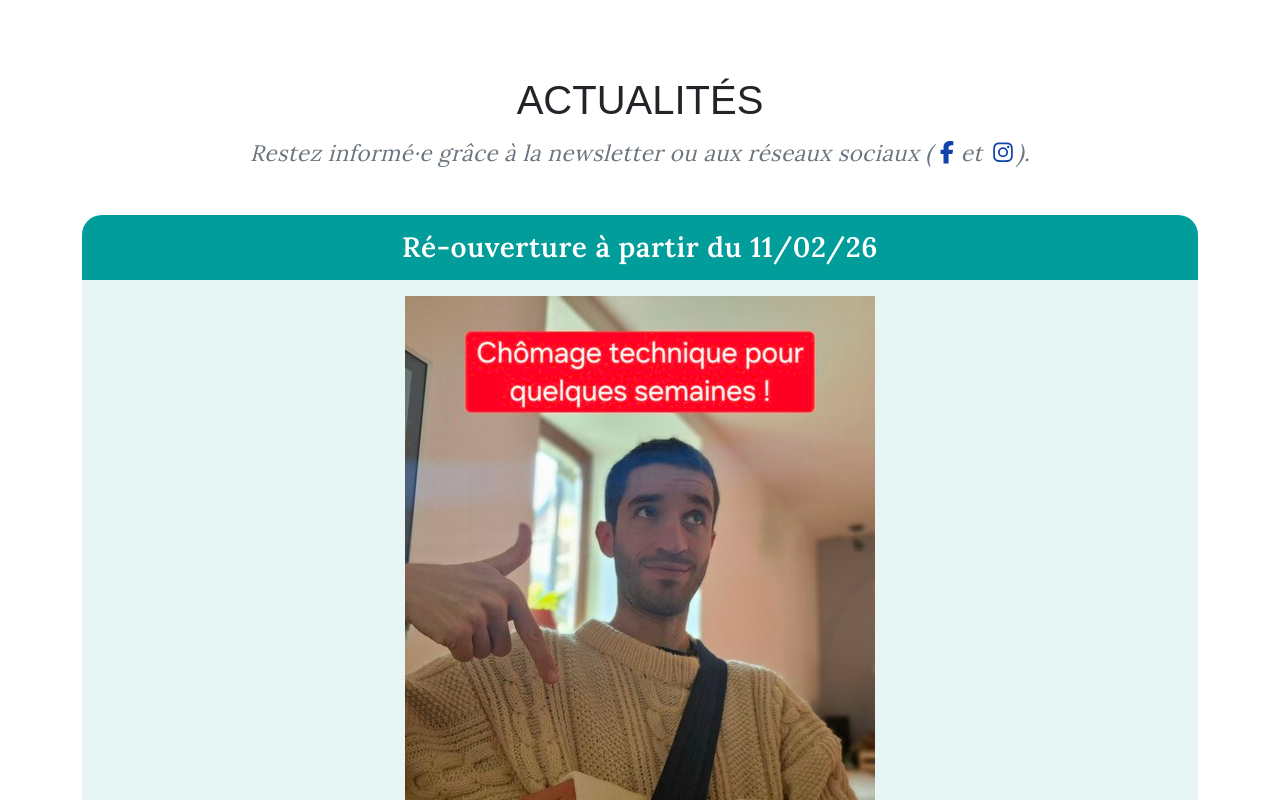
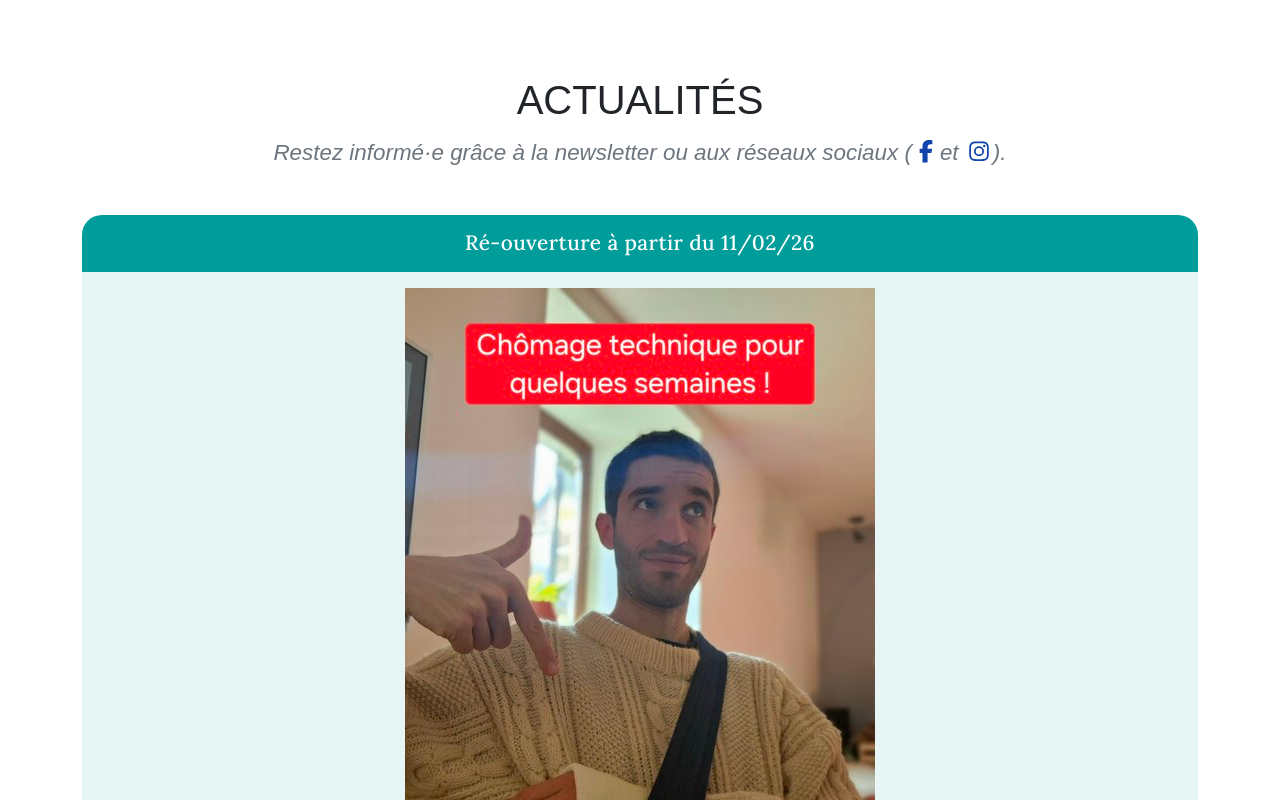
Before and after one commit to Arthurin/massagerecu-app, a Next.js app: page / in a window 1280 px wide. Shown: the part 1120-1920 px from the top of the page. Built offline with nearby package versions, Linux system fonts and the light colour scheme; a web font is replaced by a local one.

Commit message:
1.2.17 Correction sémantique des titres qui deviennent des h1 avec un p.section-subheading et correction de la taille des h3-h6 pour aller avec la nouvelle font lora (je n’ai pas encore de h5 ni de h6)

```diff
--- a/src/app/carte-cadeau/page.tsx
+++ b/src/app/carte-cadeau/page.tsx
@@ -10,10 +10,10 @@ export default function CarteCadeauPage() {
     <section id="premiere-section" className="page-section bg-light">
       <div className="container">
         <div className="text-center">
-          <h2 className="section-heading text-uppercase">Carte cadeau</h2>
-          <h3 className="section-subheading text-muted">
+          <h1 className="section-heading text-uppercase">Carte cadeau</h1>
+          <p className="section-subheading text-muted">
             Envie de faire plaisir ? Offrez du bien être !
-          </h3>
+          </p>
         </div>
         <div className="row justify-content-center">
           <p>
@@ -27,9 +27,9 @@ export default function CarteCadeauPage() {
         </div>
 
         <div className="text-center">
-          <h2 className="section-heading">
+          <h1 className="section-heading">
             Acheter en toute simplicité chez Massage Reçu
-          </h2>
+          </h1>
         </div>
 
         <div className="row justify-content-center liste_funky">
--- a/src/app/conditions-generales-de-vente/page.tsx
+++ b/src/app/conditions-generales-de-vente/page.tsx
@@ -10,9 +10,9 @@ export default function CGV() {
     <section id="premiere-section" className="page-section bg-light">
       <div className="container">
         <div className="text-center">
-          <h2 className="section-heading text-uppercase">
+          <h1 className="section-heading text-uppercase">
             Conditions générales de vente (CGV)
-          </h2>
+          </h1>
         </div>
         <div className="row justify-content-center">{Cgv()}</div>
       </div>
--- a/src/app/contact/page.tsx
+++ b/src/app/contact/page.tsx
@@ -16,12 +16,12 @@ export default function ContactPage() {
     <section id="premiere-section" className="page-section bg-light">
       <div className="container">
         <div className="text-center">
-          <h2 className="section-heading text-uppercase">Me contacter</h2>
-          <h3 className="section-subheading text-muted">
+          <h1 className="section-heading text-uppercase">Me contacter</h1>
+          <p className="section-subheading text-muted">
             Vous pouvez me contacter pour toute question ou pour prendre
             rendez-vous dans mon cabinet de massage bien-être situé à Brie, près
             de Janzé. Je réponds rapidement par email ou téléphone.
-          </h3>
+          </p>
         </div>
 
         <div className="row container-contact">
--- a/src/app/faq/page.tsx
+++ b/src/app/faq/page.tsx
@@ -9,10 +9,10 @@ export default function FAQPage() {
     <section id="premiere-section" className="page-section bg-light">
       <div className="container">
         <div className="text-center">
-          <h2 className="section-heading text-uppercase">FAQ</h2>
-          <h3 className="section-subheading text-muted">
+          <h1 className="section-heading text-uppercase">FAQ</h1>
+          <p className="section-subheading text-muted">
             Je répond à vos questions !
-          </h3>
+          </p>
         </div>
 
         <div className="row justify-content-center">
--- a/src/app/mentions-legales/page.tsx
+++ b/src/app/mentions-legales/page.tsx
@@ -10,9 +10,9 @@ export default function MentionsLegales() {
     <section id="premiere-section" className="page-section bg-light">
       <div className="container">
         <div className="text-center">
-          <h2 className="section-heading text-uppercase">
+          <h1 className="section-heading text-uppercase">
           Mentions légales et Conditions Générales d'Utilisation
-          </h2>
+          </h1>
         </div>
         <div className="row justify-content-center">{MentionsGenerees()}</div>
       </div>
--- a/src/app/page.tsx
+++ b/src/app/page.tsx
@@ -31,7 +31,7 @@ export default function Home() {
       {/* Services */}
       <section id="services" className="page-section bg-light">
         <div className="container text-center">
-          <h2 className="section-heading text-uppercase">Bienvenue</h2>
+          <h1 className="section-heading text-uppercase">Bienvenue</h1>
           <div className="row text-center">
             <p>
               À votre écoute pour vous apporter un massage en profondeur adapté
@@ -51,8 +51,8 @@ export default function Home() {
       {/* Newsletter */}
       <section id="news" className="page-section">
         <div className="container text-center">
-          <h2 className="section-heading text-uppercase">Actualités</h2>
-          <h3 className="section-subheading text-muted">
+          <h1 className="section-heading text-uppercase">Actualités</h1>
+          <p className="section-subheading text-muted">
             Restez informé·e grâce à la newsletter ou aux réseaux sociaux{" "}
             <span className="no-wrap">
               {"("}
@@ -77,7 +77,7 @@ export default function Home() {
               </a>
               ).
             </span>
-          </h3>
+          </p>
 
           <NewsItem title="Ré-ouverture à partir du 11/02/26">
             <Image
@@ -139,9 +139,9 @@ export default function Home() {
       {/* Video Section */}
       <section id="services" className="page-section bg-light">
         <div className="container text-center">
-          <h2 className="section-heading text-uppercase">
+          <h1 className="section-heading text-uppercase">
             Le cabinet en vidéo
-          </h2>
+          </h1>
           <div className="row justify-content-center">
             <div className="col col-lg-8">
               <div className="video-container">
@@ -165,10 +165,10 @@ export default function Home() {
       {/* About */}
       <section id="about" className="page-section">
         <div className="container text-center">
-          <h2 className="section-heading text-uppercase">À propos</h2>
-          <h3 className="section-subheading text-muted">
+          <h1 className="section-heading text-uppercase">À propos</h1>
+          <p className="section-subheading text-muted">
             Mon parcours en quelques lignes
-          </h3>
+          </p>
           <div className="row">
             <div className="col-lg-4">
               <div className="team-member">
--- a/src/app/reserver/page.tsx
+++ b/src/app/reserver/page.tsx
@@ -10,12 +10,12 @@ export default function Reserver() {
     <section id="premiere-section" className="page-section bg-light">
       <div className="container">
         <div className="text-center">
-          <h2 className="section-heading text-uppercase">
+          <h1 className="section-heading text-uppercase">
             Prise de rendez-vous en ligne
-          </h2>
-          <h3 className="section-subheading text-muted">
+          </h1>
+          <p className="section-subheading text-muted">
             Service disponible 24/7, n&apos;attendez plus pour réserver !
-          </h3>
+          </p>
         </div>
 
         <div className="row justify-content-center">
--- a/src/components/features/stripe/StripeCheckout.tsx
+++ b/src/components/features/stripe/StripeCheckout.tsx
@@ -102,7 +102,7 @@ export default function StripeCheckout({
         <h3 className="tw:pb-4 text-center">Votre commande</h3>
         <div className="order-summary mb-4 tw:divide-y tw:divide-gray-200">
           <div className="tw:flex tw:py-3">
-            <div className="fw-light-bold tw:grow">
+            <div className="tw:grow">
               {checkoutData.quantity > 1 && (
                 <>
                   <span>{checkoutData.quantity}</span> x&nbsp;
@@ -111,13 +111,13 @@ export default function StripeCheckout({
 
               <span>{massage.title}</span>
             </div>
-            <div className="item-price fw-light-bold ps-3">
+            <div className="item-price ps-3">
               {" "}
               {totalAmount.toFixed(0)}&nbsp;€
             </div>
           </div>
 
-          <div className="tw:flex tw:py-3">
+          <div className="tw:flex tw:py-3 fw-light-bold">
             <div className="tw:grow text-left">
               <span>Montant total :</span>
             </div>
--- a/src/styles/_global.scss
+++ b/src/styles/_global.scss
@@ -41,14 +41,29 @@ body {
 h3,
 h4,
 h5,
-h6,
-.h3,
-.h4,
-.h5,
-.h6 {
+h6 {
   font-family: var(--font-lora), serif;
-  font-weight: 600;
   letter-spacing: 0.02em;
+}
+
+h3 {
+  font-size: 1.3rem;
+  font-weight: 500;
+}
+
+h4 {
+  font-weight: 500;
+  font-size: 1.2rem;
+}
+
+h5 {
+  font-weight: 500;
+  font-size: 1.1rem;
+}
+
+h6 {
+  font-weight: 400;
+  font-size: 1.1rem;
 }
 
 // Adjust the line height of paragraphs
@@ -77,21 +92,23 @@ p {
 .page-section {
   padding: 4rem 0;
 
-  h2.section-heading {
+  h1.section-heading {
     font-size: 2.5rem;
     margin-top: 0;
     margin-bottom: 1rem;
   }
 
-  h2.nosubheading {
+  h1.nosubheading {
     margin-bottom: 4rem;
   }
 
-  h3.section-subheading {
+  .section-subheading {
+    font-family: $headings-font-family;
     font-size: 1.4rem;
     font-weight: 400;
     font-style: italic;
     margin-bottom: 3rem;
+    line-height: 1.2;
   }
 
   .espacement {
@@ -154,7 +171,7 @@ section a:hover {
 }
 
 .fw-light-bold {
-  font-weight: 500;
+  font-weight: 600;
 }
 
 .order-summary {
--- a/src/styles/components/_massage_selector.scss
+++ b/src/styles/components/_massage_selector.scss
@@ -36,7 +36,6 @@
 .massage-option__title {
   margin: 0 0 6px 0;
   font-size: 1.05rem;
-  font-weight: 600;
   color: #111827;
 }
 
```
Also changed, not shown: src/app/prestations/page.tsx (+7 -7 lines).
